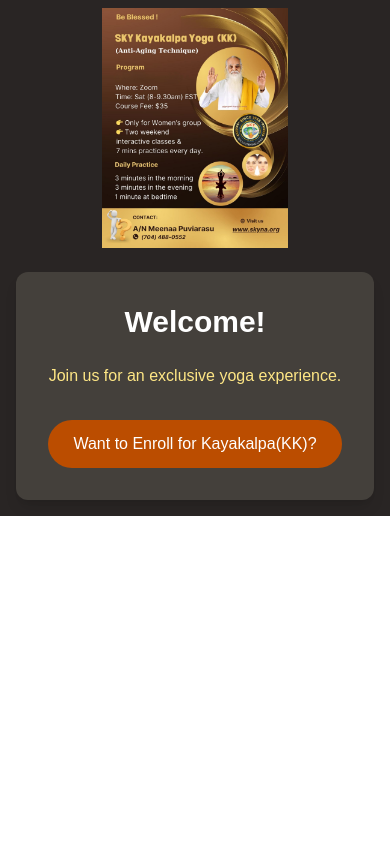
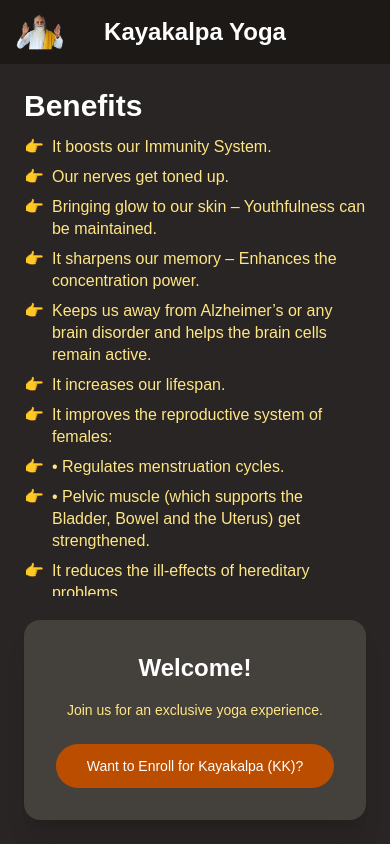
Before and after one commit to Itz-Viggy/Yoga-Registration, a Next.js app: page / in a window 390 px wide. Built offline with nearby package versions, Linux system fonts and the light colour scheme.

Commit message:
Mobile Friendly with new Changes

```diff
--- a/src/app/page.tsx
+++ b/src/app/page.tsx
@@ -3,42 +3,90 @@
 import Image from "next/image";
 import { useRouter } from "next/navigation";
 
+const benefits = [
+  "It boosts our Immunity System.",
+  "Our nerves get toned up.",
+  "Bringing glow to our skin – Youthfulness can be maintained.",
+  "It sharpens our memory – Enhances the concentration power.",
+  "Keeps us away from Alzheimer’s or any brain disorder and helps the brain cells remain active.",
+  "It increases our lifespan.",
+  "It improves the reproductive system of females:",
+  "  • Regulates menstruation cycles.",
+  "  • Pelvic muscle (which supports the Bladder, Bowel and the Uterus) get strengthened.",
+  "It reduces the ill‑effects of hereditary problems.",
+  "Reduces insomnia (inability to sleep) – Enhances sleep quality 😴",
+  "We feel rejuvenated as it increases blood circulation throughout the body.",
+  "Helps keep the mind calm and soothes.",
+  "Fosters positive thinking.",
+  "Practicing Kayakalpa cures Asthma.",
+  "Doing Ashwini Mudra cures piles.",
+  "Reduces the level of sugar in the blood.",
+  "Lowers blood pressure and cholesterol levels 🩸",
+  "Reduces stress and anxiety 🙇‍♂️",
+  "Improves flexibility, strength, and balance 💪",
+  "Relieves chronic pain and inflammation 🦵",
+];
+
 export default function HomePage() {
   const router = useRouter();
-
-  const handleJoinClick = () => {
-    router.push("/register");
-  };
+  const handleJoinClick = () => router.push("/register");
 
   return (
-    <main className="w-screen h-screen flex flex-col md:flex-row overflow-hidden">
-      {/* Left: Flyer (fills left half on md+, full width on smaller) */}
-      <div className="relative w-full md:w-1/2 h-64 md:h-full bg-stone-800 flex items-center justify-center">
+    <>
+      {/* Header */}
+      <header className="w-full bg-stone-900 py-4 relative">
+  {/* Logo in top-left */}
+  <div className="absolute left-4 top-1/2 transform -translate-y-1/2">
     <Image
-          src="/flyer.jpeg"
-          alt="Flyer"
-          fill
-          className="object-contain md:object-scale-down p-2"
+      src="/Vethathri-Maharishi-1-removebg-preview.png"
+      alt="Kayakalpa Logo"
+      width={48}
+      height={48}
     />
   </div>
 
-      {/* Right: Welcome Modal */}
-      <div className="flex items-center justify-center w-full md:w-1/2 h-auto md:h-full bg-stone-800 p-4">
-        <div className="max-w-md w-full bg-stone-700 p-8 rounded-xl shadow-lg">
-          <h1 className="text-3xl font-bold text-white text-center mb-6">
+  {/* Centered title */}
+  <h1 className="text-2xl font-bold text-white text-center">
+    Kayakalpa Yoga
+  </h1>
+</header>
+
+
+      {/* Main Content */}
+      <main className="w-screen h-[calc(100vh-64px)] flex flex-col md:flex-row overflow-hidden">
+        {/* Benefits Section */}
+        <section className="w-full md:w-1/2 bg-stone-800 p-6 md:p-12 overflow-auto">
+          <h2 className="text-3xl md:text-4xl font-extrabold text-white mb-3">
+            Benefits
+          </h2>
+          <ul className="space-y-2 text-amber-200 leading-snug text-base md:text-lg">
+            {benefits.map((item, idx) => (
+              <li key={idx} className="flex items-start">
+                <span className="mr-2">👉</span>
+                <span>{item}</span>
+              </li>
+            ))}
+          </ul>
+        </section>
+
+        {/* Welcome Modal */}
+        <section className="w-full md:w-1/2 bg-stone-800 p-6 flex items-center justify-center">
+          <div className="w-full max-w-md bg-stone-700 p-8 rounded-2xl shadow-xl text-center">
+            <h3 className="text-2xl md:text-3xl font-bold text-white mb-4">
               Welcome!
-          </h1>
-          <p className="text-amber-200 text-center mb-8">
+            </h3>
+            <p className="text-amber-200 mb-6 text-sm md:text-base">
               Join us for an exclusive yoga experience.
             </p>
             <button
               onClick={handleJoinClick}
-            className="w-full py-3 px-4 bg-amber-700 text-white rounded-full hover:bg-amber-600 transition-colors"
+              className="w-full py-3 px-4 bg-amber-700 text-white rounded-full hover:bg-amber-600 transition-colors text-sm md:text-base"
             >
-            Want to Enroll for Kayakalpa(KK)?
+              Want to Enroll for Kayakalpa (KK)?
             </button>
           </div>
-      </div>
+        </section>
       </main>
+    </>
   );
 }
```
Also changed, not shown: public/Vethathri-Maharishi-1-removebg-preview.png (added). Lines whose indentation alone changed are shown as unchanged.
